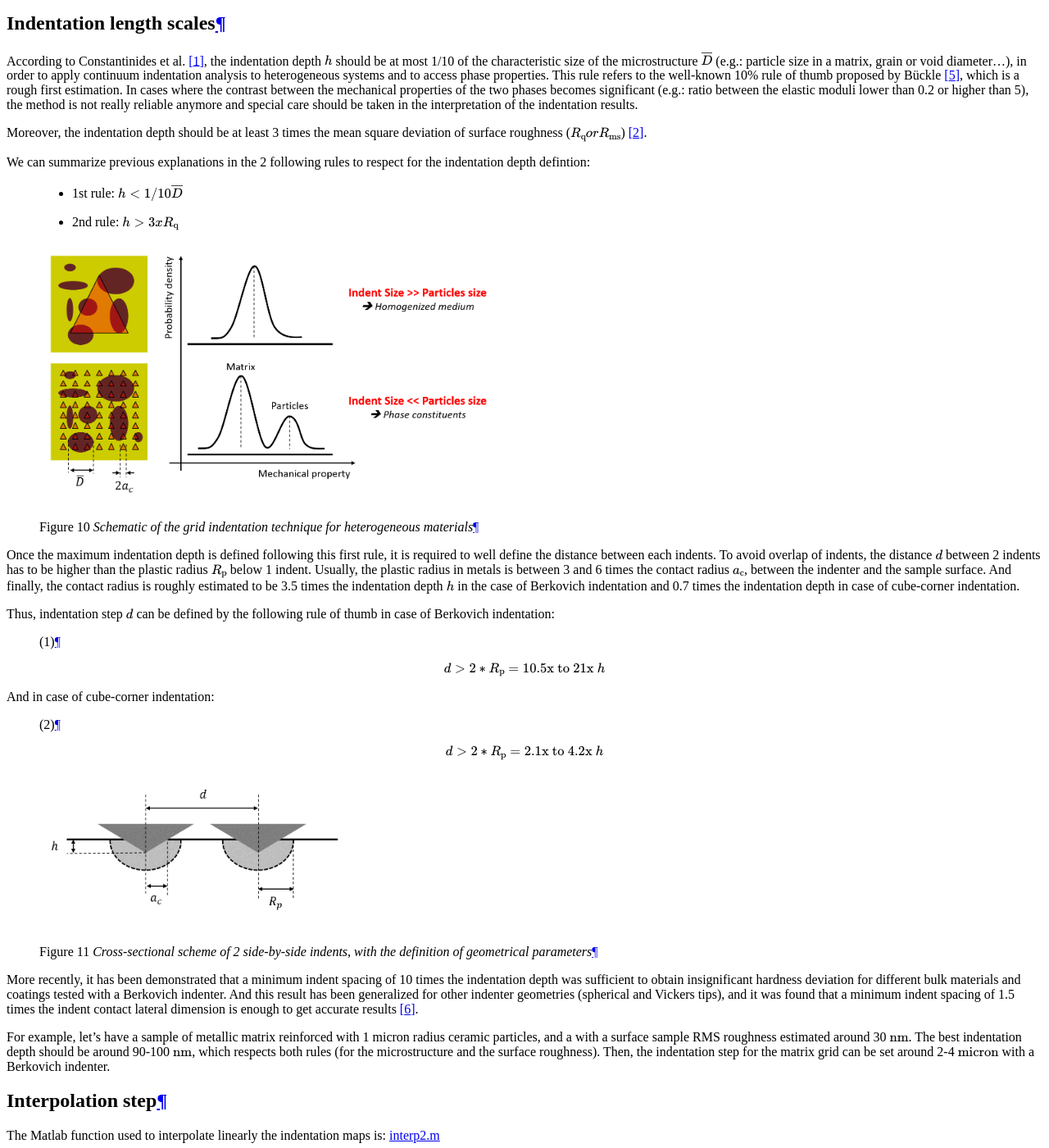
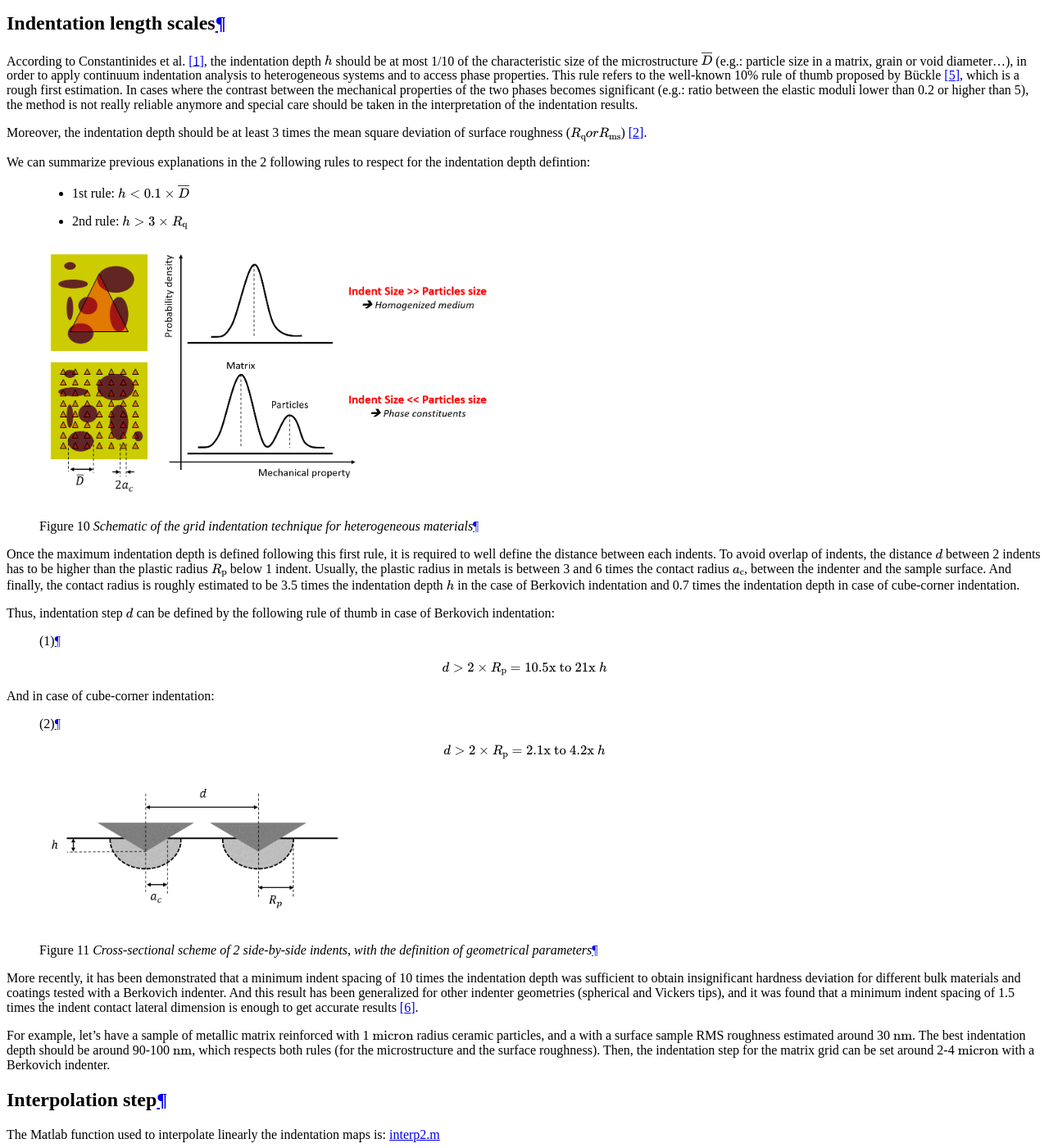
Before and after one commit to DavidMercier/TriDiMap, a Sphinx documentation site: the page built from doc/mapping.rst, in a window 1280 px wide and 1400 px high, scrolled down 1269 px. Shown: the whole window at 82% size. Built offline with Sphinx 7.4.7, drawn with Linux system fonts in a browser that asks for light colours; comment, search, counter and statistics services are not loaded.

Commit message:
Update mapping.rst

```diff
--- a/doc/mapping.rst
+++ b/doc/mapping.rst
@@ -55,8 +55,8 @@ and special care should be taken in the interpretation of the indentation result
 Moreover, the indentation depth should be at least 3 times the mean square deviation of surface roughness (:math:`R_\text{q} or R_\text{ms}`) [#Michałek_2019]_.
 
 We can summarize previous explanations in the 2 following rules to respect for the indentation depth defintion:
-    * 1st rule: :math:`h < 1/10 \overline{D}`
-    * 2nd rule: :math:`h > 3x R_\text{q}`
+    * 1st rule: :math:`h < 0.1 \times \overline{D}`
+    * 2nd rule: :math:`h > 3 \times R_\text{q}`
 
 .. figure:: ./_pictures/grid_indentation_length_scale.png
    :scale: 40 %
@@ -72,12 +72,12 @@ and 0.7 times the indentation depth in case of cube-corner indentation.
 
 Thus, indentation step :math:`d` can be defined by the following rule of thumb in case of Berkovich indentation:
 
-    .. math:: d > 2*R_\text{p} = 10.5\text{x to } 21\text{x }h
+    .. math:: d > 2 \times R_\text{p} = 10.5\text{x to } 21\text{x }h
             :label: berkovich_indent_dist
 
 And in case of cube-corner indentation:
 
-    .. math:: d > 2*R_\text{p} = 2.1\text{x to } 4.2\text{x }h
+    .. math:: d > 2 \times R_\text{p} = 2.1\text{x to } 4.2\text{x }h
             :label: cubecorner_indent_dist
 
 .. figure:: ./_pictures/grid_indentation_length_scale_cs.png
@@ -91,7 +91,7 @@ was sufficient to obtain insignificant hardness deviation for different bulk mat
 with a Berkovich indenter. And this result has been generalized for other indenter geometries (spherical and Vickers tips),
 and it was found that a minimum indent spacing of 1.5 times the indent contact lateral dimension is enough to get accurate results [#SudharshanPhani_2019]_.
 
-For example, let's have a sample of metallic matrix reinforced with 1 micron radius ceramic particles,
+For example, let's have a sample of metallic matrix reinforced with 1 :math:`\text{micron}` radius ceramic particles,
 and a with a surface sample RMS roughness estimated around 30 :math:`\text{nm}`.
 The best indentation depth should be around 90-100 :math:`\text{nm}`, which respects both rules (for the microstructure and the surface roughness).
 Then, the indentation step for the matrix grid can be set around 2-4 :math:`\text{micron}` with a Berkovich indenter.
@@ -119,7 +119,8 @@ The |matlab| third party code used to smooth the indentation maps is: `smooth2a.
 
 This smooth operation of a 2D matrix is based on a mean filter over a user-defined rectangle.
 The smoothing step is a solution to apply to smooth sharp peaks or sharp valleys on the mechanical topography.
-Sharpness can arises when there is a large difference in term of intensity between 1 pixel and its surrounding neighbors (e.g. surface effects, or hard particle on a soft matrix, etc...).
+Sharpness can arises when there is a large difference in term of intensity between 1 pixel and its surrounding neighbors
+(e.g. surface effects, or hard particle on a soft matrix, etc...).
 
 .. figure:: ./_pictures/SmoothingStep.png
    :scale: 40 %
@@ -127,7 +128,8 @@ Sharpness can arises when there is a large difference in term of intensity betwe
 
    *Process of smoothing step*
 
-Smoothing process is a modification (clipping of the signal) of the raw values and an error map can be generated, by simply calculating the difference between the non smoothed map (raw map) and the smoothed map.
+Smoothing process is a modification (clipping of the signal) of the raw values and an error map can be generated,
+by simply calculating the difference between the non smoothed map (raw map) and the smoothed map.
 
 .. figure:: ./_pictures/SmoothingStepError.png
    :scale: 30 %
@@ -135,8 +137,8 @@ Smoothing process is a modification (clipping of the signal) of the raw values a
 
    *Process to obtain error map after smoothing step*
 
-Linear interpolation and smoothing operations are sometimes applied on the raw dataset in order to lessen pixelization effect and noise from the measurement,
-to get cleaner and more readable maps.
+Linear interpolation and smoothing operations are sometimes applied on the raw dataset
+in order to lessen pixelization effect and noise from the measurement, to get cleaner and more readable maps.
 
 The |matlab| function used to interpolate and to smooth the indentation maps using TriDiMap is:
 `TriDiMap_interpolation_smoothing.m <https://github.com/DavidMercier/TriDiMap/blob/master/matlab_code/module_mapping/TriDiMap_interpolation_smoothing.m>`_
@@ -171,7 +173,7 @@ Then, transparency effect has to be applied (60%-70% for example) in order to se
    :scale: 60 %
    :align: center
 
-   *Overlay  of  hardness  (on  the  left)  and  modulus  of  elasticity  (on  the  right)  maps  with  the  optical  microscopic  observation  of indentation  grid (with  70%  transparency)*
+   *Overlay of hardness (on the left) and modulus of elasticity (on the right) maps with the optical microscopic observation of indentation grid (with 70% transparency)*
 
 References
 -------------
```
